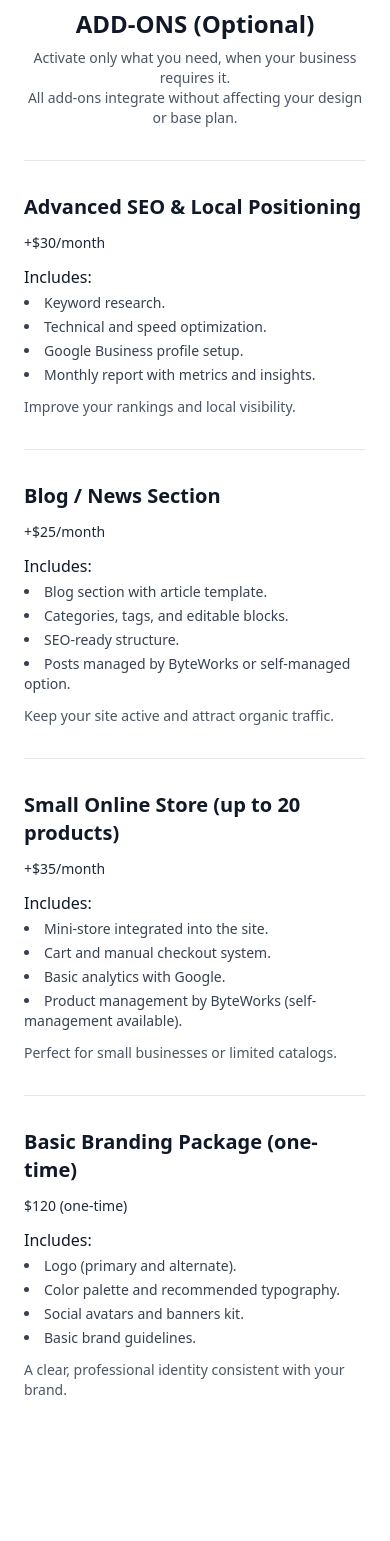
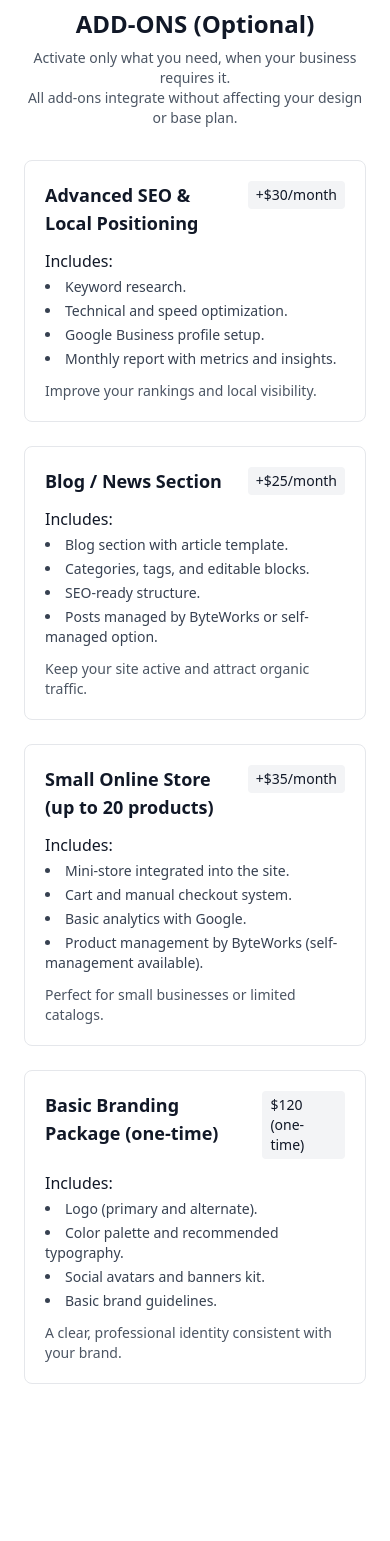
Before and after one commit to byteworks-agency/byteworks-agency-site, an Astro site: page /en/plans in a window 390 px wide. Shown: the part 2197-3738 px from the top of the page. Built offline with nearby package versions, Linux system fonts and the light colour scheme; Astro itself is replaced by a stand-in of ours; no server answers.

Commit message:
Update AddOns.astro

```diff
--- a/src/components/AddOns.astro
+++ b/src/components/AddOns.astro
@@ -1,11 +1,93 @@
 ---
 interface Props {
   lang?: 'en' | 'es';
-  id?: string; // opcional para anclar (#addons)
+  id?: string;
 }
 const { lang = 'es', id = 'addons' } = Astro.props;
+const isEN = lang === 'en';
 
-const isEN = lang === 'en';
+const items = [
+  {
+    titleEN: 'Advanced SEO & Local Positioning',
+    titleES: 'Advanced SEO & Local Positioning',
+    priceEN: '+$30/month',
+    priceES: '+$30/mes',
+    bulletsEN: [
+      'Keyword research.',
+      'Technical and speed optimization.',
+      'Google Business profile setup.',
+      'Monthly report with metrics and insights.',
+    ],
+    bulletsES: [
+      'Investigación de palabras clave.',
+      'Optimización técnica y de velocidad.',
+      'Configuración de perfil en Google Business.',
+      'Reporte mensual con métricas e insights.',
+    ],
+    footEN: 'Improve your rankings and local visibility.',
+    footES: 'Mejora tu posicionamiento y visibilidad local.',
+  },
+  {
+    titleEN: 'Blog / News Section',
+    titleES: 'Blog / News Section',
+    priceEN: '+$25/month',
+    priceES: '+$25/mes',
+    bulletsEN: [
+      'Blog section with article template.',
+      'Categories, tags, and editable blocks.',
+      'SEO-ready structure.',
+      'Posts managed by ByteWorks or self-managed option.',
+    ],
+    bulletsES: [
+      'Sección de blog con plantilla para artículos.',
+      'Categorías, etiquetas y bloques editables.',
+      'Estructura lista para SEO.',
+      'Publicaciones manejadas por ByteWorks o autogestión disponible.',
+    ],
+    footEN: 'Keep your site active and attract organic traffic.',
+    footES: 'Mantén tu sitio activo y atrae tráfico orgánico.',
+  },
+  {
+    titleEN: 'Small Online Store (up to 20 products)',
+    titleES: 'Small Online Store (hasta 20 productos)',
+    priceEN: '+$35/month',
+    priceES: '+$35/mes',
+    bulletsEN: [
+      'Mini-store integrated into the site.',
+      'Cart and manual checkout system.',
+      'Basic analytics with Google.',
+      'Product management by ByteWorks (self-management available).',
+    ],
+    bulletsES: [
+      'Mini-tienda integrada dentro del sitio.',
+      'Carrito y sistema de checkout manual.',
+      'Analíticas básicas con Google.',
+      'Gestión de productos por ByteWorks (autogestión disponible).',
+    ],
+    footEN: 'Perfect for small businesses or limited catalogs.',
+    footES: 'Perfecto para negocios pequeños o catálogos limitados.',
+  },
+  {
+    titleEN: 'Basic Branding Package (one-time)',
+    titleES: 'Basic Branding Package (único pago)',
+    priceEN: '$120 (one-time)',
+    priceES: '$120 (único pago)',
+    bulletsEN: [
+      'Logo (primary and alternate).',
+      'Color palette and recommended typography.',
+      'Social avatars and banners kit.',
+      'Basic brand guidelines.',
+    ],
+    bulletsES: [
+      'Logo (principal y alternativo).',
+      'Paleta de colores y tipografía recomendada.',
+      'Kit de avatares y banners para redes sociales.',
+      'Manual básico de identidad visual.',
+    ],
+    footEN: 'A clear, professional identity consistent with your brand.',
+    footES: 'Una identidad clara, profesional y coherente con tu marca.',
+  },
+];
 ---
 
 <section id={id} class="mt-20">
@@ -24,151 +106,29 @@ const isEN = lang === 'en';
     </p>
   </header>
 
-  <div class="max-w-4xl mx-auto">
-    <div class="border-t border-gray-200 dark:border-gray-800 my-8"></div>
+  <div class="grid md:grid-cols-2 gap-6 max-w-5xl mx-auto">
+    {items.map((it) => (
+      <article class="border border-gray-200 dark:border-gray-800 rounded-lg p-5 flex flex-col">
+        <div class="flex items-start justify-between gap-4">
+          <h3 class="text-lg font-semibold">
+            {isEN ? it.titleEN : it.titleES}
+          </h3>
+          <span class="text-sm font-medium bg-gray-100 dark:bg-gray-800 px-2 py-1 rounded">
+            {isEN ? it.priceEN : it.priceES}
+          </span>
+        </div>
 
-    <!-- Advanced SEO & Local Positioning -->
-    <article class="space-y-3">
-      <h3 class="text-xl font-semibold">
-        {isEN ? 'Advanced SEO & Local Positioning' : 'Advanced SEO & Local Positioning'}
-      </h3>
-      <p class="text-sm font-medium text-gray-800 dark:text-gray-200">
-        {isEN ? '+$30/month' : '+$30/mes'}
-      </p>
-      <div>
-        <p class="font-medium">{isEN ? 'Includes:' : 'Incluye:'}</p>
-        <ul class="list-disc list-inside text-sm text-gray-700 dark:text-gray-200 mt-1 space-y-1">
-          {isEN ? (
-            <>
-              <li>Keyword research.</li>
-              <li>Technical and speed optimization.</li>
-              <li>Google Business profile setup.</li>
-              <li>Monthly report with metrics and insights.</li>
-            </>
-          ) : (
-            <>
-              <li>Investigación de palabras clave.</li>
-              <li>Optimización técnica y de velocidad.</li>
-              <li>Configuración de perfil en Google Business.</li>
-              <li>Reporte mensual con métricas e insights.</li>
-            </>
-          )}
-        </ul>
-      </div>
-      <p class="text-sm text-gray-600 dark:text-gray-300">
-        {isEN
-          ? 'Improve your rankings and local visibility.'
-          : 'Mejora tu posicionamiento y visibilidad local.'}
-      </p>
-    </article>
+        <div class="mt-3">
+          <p class="font-medium">{isEN ? 'Includes:' : 'Incluye:'}</p>
+          <ul class="list-disc list-inside text-sm text-gray-700 dark:text-gray-200 mt-1 space-y-1">
+            {(isEN ? it.bulletsEN : it.bulletsES).map((b) => <li>{b}</li>)}
+          </ul>
+        </div>
 
-    <div class="border-t border-gray-200 dark:border-gray-800 my-8"></div>
-
-    <!-- Blog / News Section -->
-    <article class="space-y-3">
-      <h3 class="text-xl font-semibold">Blog / News Section</h3>
-      <p class="text-sm font-medium text-gray-800 dark:text-gray-200">
-        {isEN ? '+$25/month' : '+$25/mes'}
-      </p>
-      <div>
-        <p class="font-medium">{isEN ? 'Includes:' : 'Incluye:'}</p>
-        <ul class="list-disc list-inside text-sm text-gray-700 dark:text-gray-200 mt-1 space-y-1">
-          {isEN ? (
-            <>
-              <li>Blog section with article template.</li>
-              <li>Categories, tags, and editable blocks.</li>
-              <li>SEO-ready structure.</li>
-              <li>Posts managed by ByteWorks or self-managed option.</li>
-            </>
-          ) : (
-            <>
-              <li>Sección de blog con plantilla para artículos.</li>
-              <li>Categorías, etiquetas y bloques editables.</li>
-              <li>Estructura lista para SEO.</li>
-              <li>Publicaciones manejadas por ByteWorks o autogestión disponible.</li>
-            </>
-          )}
-        </ul>
-      </div>
-      <p class="text-sm text-gray-600 dark:text-gray-300">
-        {isEN
-          ? 'Keep your site active and attract organic traffic.'
-          : 'Mantén tu sitio activo y atrae tráfico orgánico.'}
-      </p>
-    </article>
-
-    <div class="border-t border-gray-200 dark:border-gray-800 my-8"></div>
-
-    <!-- Small Online Store -->
-    <article class="space-y-3">
-      <h3 class="text-xl font-semibold">
-        {isEN ? 'Small Online Store (up to 20 products)' : 'Small Online Store (hasta 20 productos)'}
-      </h3>
-      <p class="text-sm font-medium text-gray-800 dark:text-gray-200">
-        {isEN ? '+$35/month' : '+$35/mes'}
-      </p>
-      <div>
-        <p class="font-medium">{isEN ? 'Includes:' : 'Incluye:'}</p>
-        <ul class="list-disc list-inside text-sm text-gray-700 dark:text-gray-200 mt-1 space-y-1">
-          {isEN ? (
-            <>
-              <li>Mini-store integrated into the site.</li>
-              <li>Cart and manual checkout system.</li>
-              <li>Basic analytics with Google.</li>
-              <li>Product management by ByteWorks (self-management available).</li>
-            </>
-          ) : (
-            <>
-              <li>Mini-tienda integrada dentro del sitio.</li>
-              <li>Carrito y sistema de checkout manual.</li>
-              <li>Analíticas básicas con Google.</li>
-              <li>Gestión de productos por ByteWorks (autogestión disponible).</li>
-            </>
-          )}
-        </ul>
-      </div>
-      <p class="text-sm text-gray-600 dark:text-gray-300">
-        {isEN
-          ? 'Perfect for small businesses or limited catalogs.'
-          : 'Perfecto para negocios pequeños o catálogos limitados.'}
-      </p>
-    </article>
-
-    <div class="border-t border-gray-200 dark:border-gray-800 my-8"></div>
-
-    <!-- Basic Branding Package -->
-    <article class="space-y-3">
-      <h3 class="text-xl font-semibold">
-        {isEN ? 'Basic Branding Package (one-time)' : 'Basic Branding Package (único pago)'}
-      </h3>
-      <p class="text-sm font-medium text-gray-800 dark:text-gray-200">
-        {isEN ? '$120 (one-time)' : '$120 (único pago)'}
-      </p>
-      <div>
-        <p class="font-medium">{isEN ? 'Includes:' : 'Incluye:'}</p>
-        <ul class="list-disc list-inside text-sm text-gray-700 dark:text-gray-200 mt-1 space-y-1">
-          {isEN ? (
-            <>
-              <li>Logo (primary and alternate).</li>
-              <li>Color palette and recommended typography.</li>
-              <li>Social avatars and banners kit.</li>
-              <li>Basic brand guidelines.</li>
-            </>
-          ) : (
-            <>
-              <li>Logo (principal y alternativo).</li>
-              <li>Paleta de colores y tipografía recomendada.</li>
-              <li>Kit de avatares y banners para redes sociales.</li>
-              <li>Manual básico de identidad visual.</li>
-            </>
-          )}
-        </ul>
-      </div>
-      <p class="text-sm text-gray-600 dark:text-gray-300">
-        {isEN
-          ? 'A clear, professional identity consistent with your brand.'
-          : 'Una identidad clara, profesional y coherente con tu marca.'}
-      </p>
-    </article>
+        <p class="mt-3 text-sm text-gray-600 dark:text-gray-300">
+          {isEN ? it.footEN : it.footES}
+        </p>
+      </article>
+    ))}
   </div>
 </section>
```
